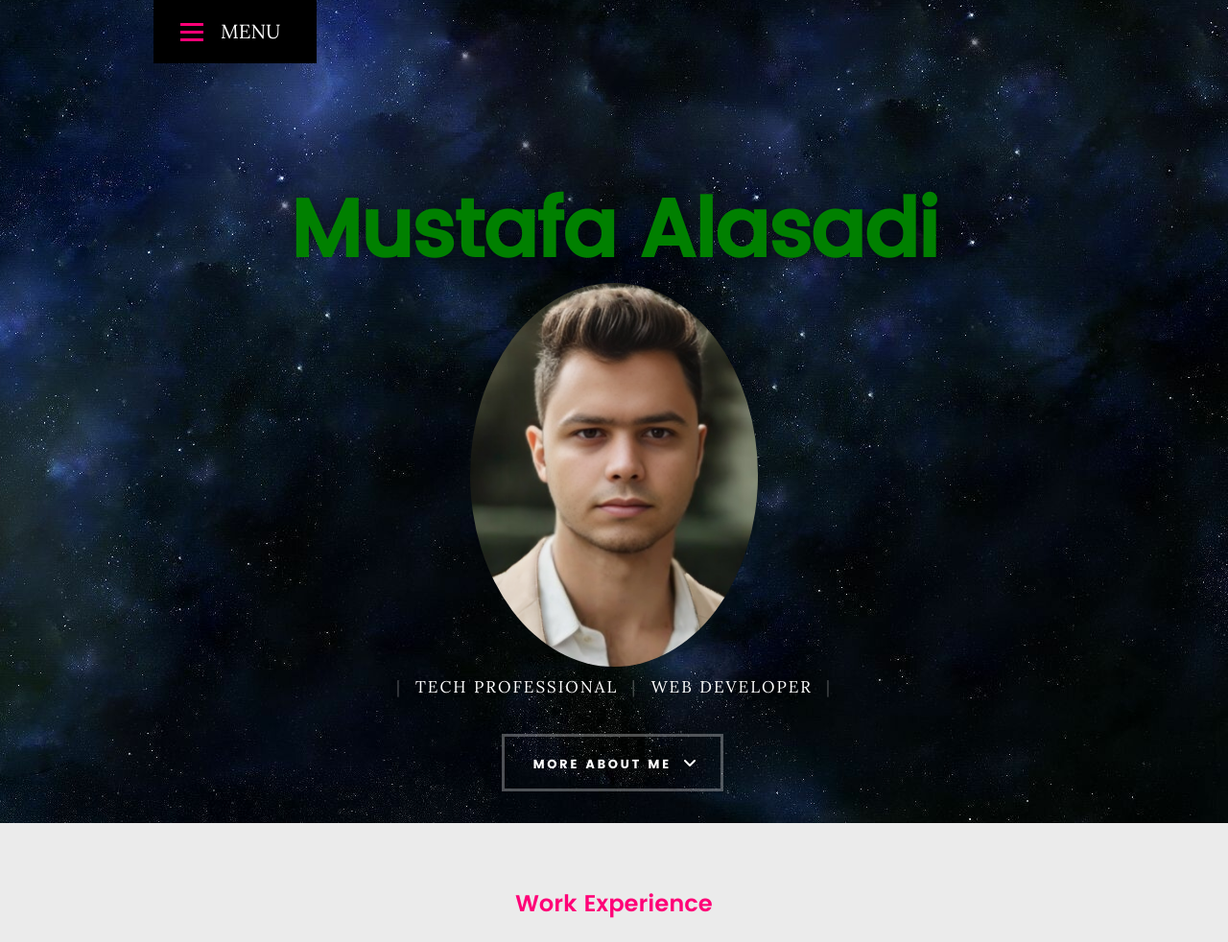
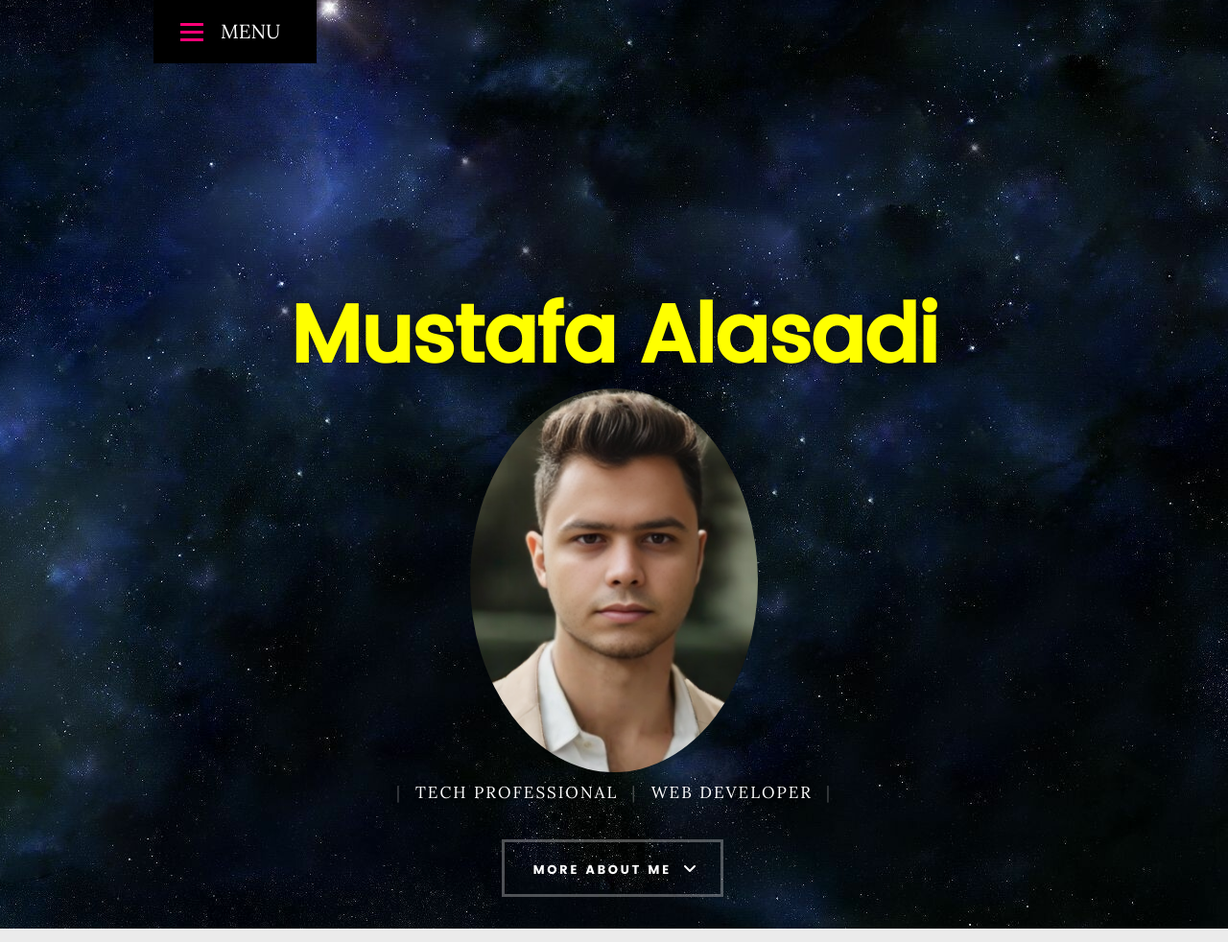
Before and after one commit to m-alasadi5/port2.github.io, a plain HTML site: page index.html in a window 1280 px wide. Shown: the top 982 px of the page at 96% size. Drawn offline with Linux system fonts and the light colour scheme; files whose address does not match are found by name.

Commit message:
mobidfdfdfdfdgggfgfgfdsdfsdsdfsd

```diff
--- a/css/main.css
+++ b/css/main.css
@@ -1640,8 +1640,8 @@ header .logo a {
 @media only screen and (max-width: 1440px) { .her {
 
    /* Adjust the font size for smaller screens */
-   color: green !important;
-  margin-top: 20% !important; /* Add or adjust margin for smaller screens */ }
+   color: yellow !important;
+  margin-top: 30% !important; /* Add or adjust margin for smaller screens */ }
 
 .about-content .info-list li strong {
   font-family: "poppins-bold", sans-serif;
```
